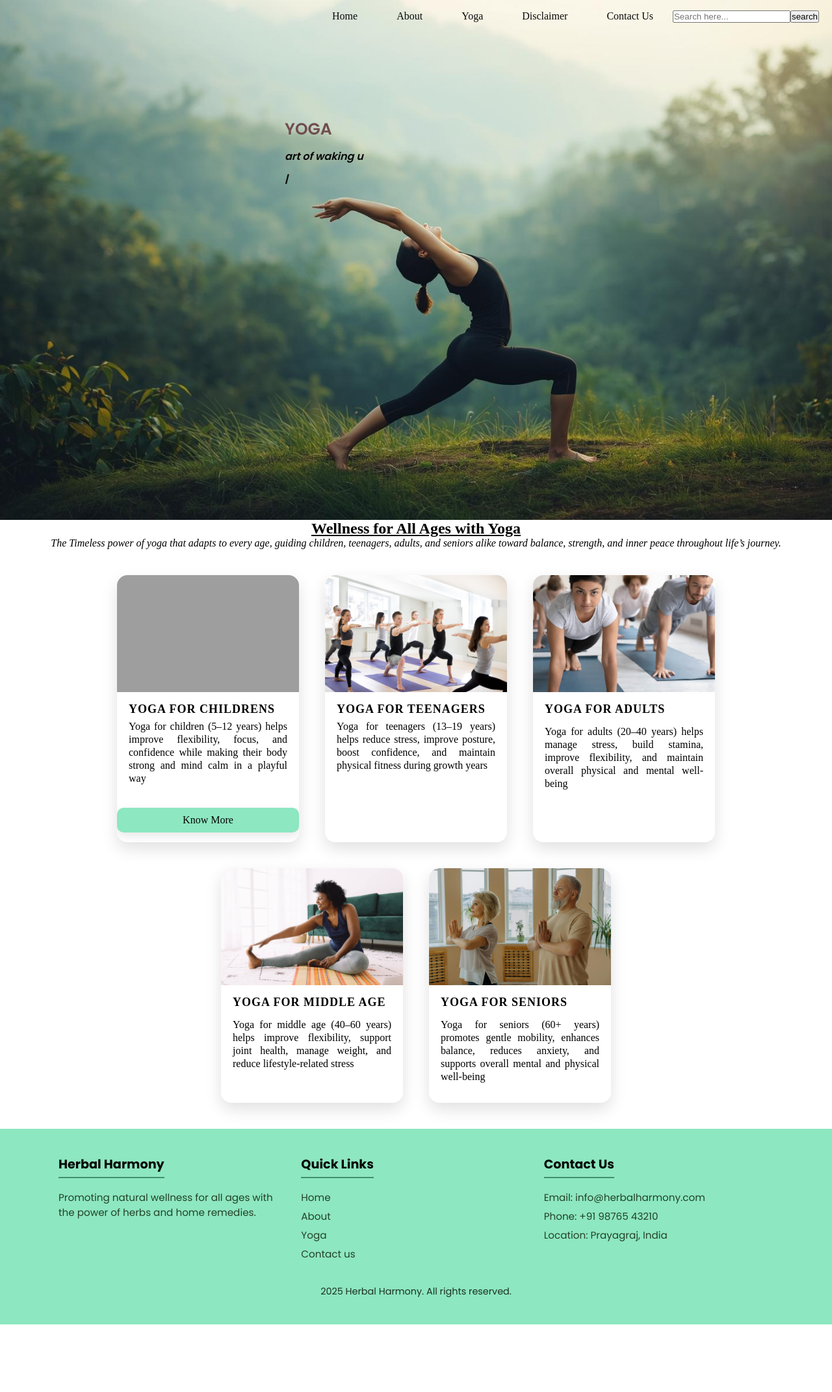
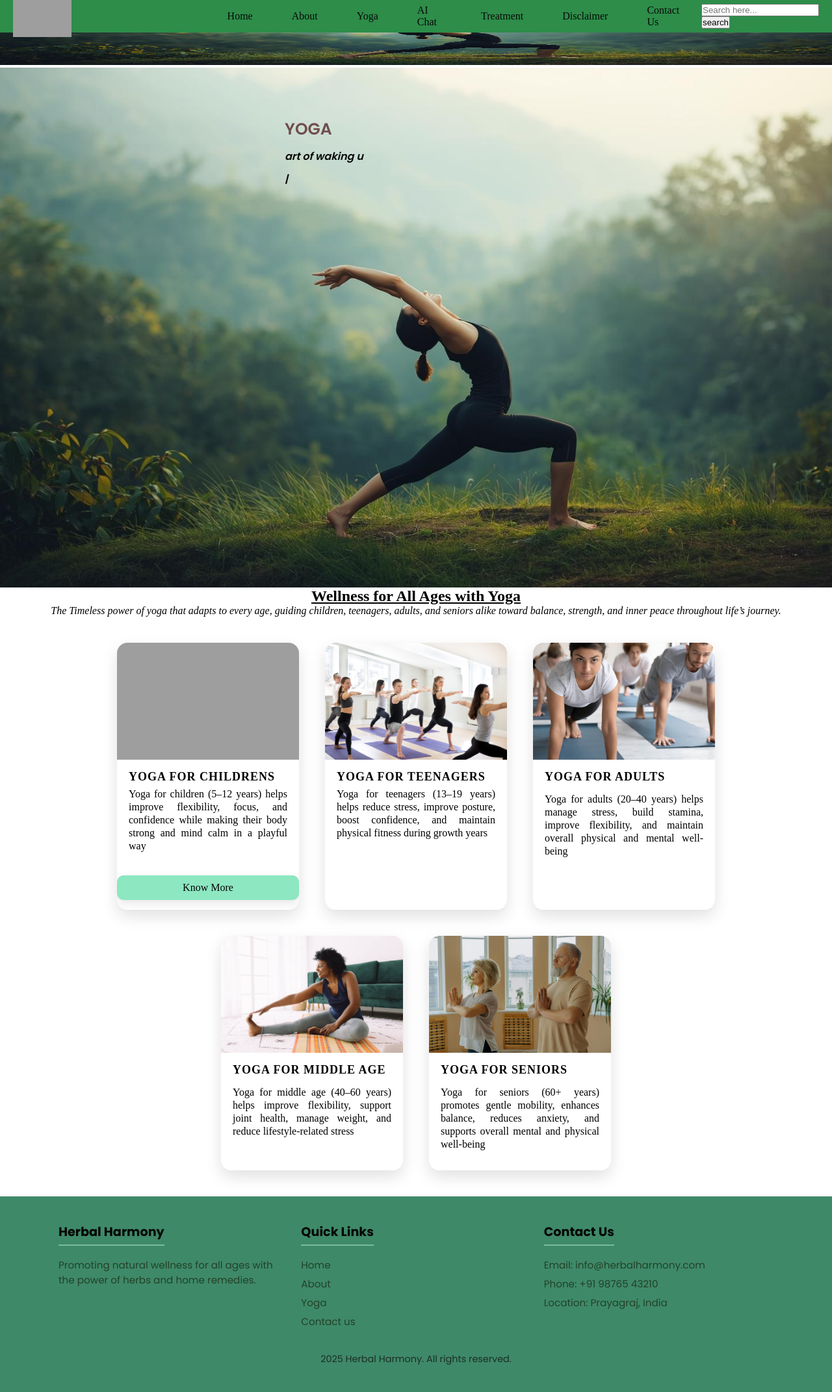
Before and after one commit to Prakriti-Srivastava/Herbal-Harmony1, a Django app: page /yoga in a window 1280 px wide. Shown: the whole page at 65% size. Before the commit the page ends 2038 px from the top, so only its background shows below. Run offline with Django 5.2, Linux system fonts and the light colour scheme; some libraries are stand-ins or nearby versions; grey boxes are pictures that could not be loaded.

Commit message:
search added in files

```diff
--- a/herbal_harmony_backend/static/css/yogastyle.css
+++ b/herbal_harmony_backend/static/css/yogastyle.css
@@ -3,21 +3,84 @@
   padding: 0;
   box-sizing: border-box;
 }
+
+/* ------------------------new-navbar-------------------------- */
+/* .navbar {
+  display: flex;
+  justify-content: space-between;
+  align-items: center;
+  padding: 12px 40px;
+  background:rgb(37 118 47);
+  /*position: sticky;
+  top: 0;
+  z-index: 1000;
+  width:0;
+}
+
+.nav-list {
+  list-style: none;
+  display: flex;
+  align-items: center;
+  gap: 25px;
+
+}
+
+.nav-list li a {
+  text-decoration: none;
+  color: #fff;
+  font-weight: 500;
+  transition: color 0.3s;
+}
+
+.nav-list li a:hover {
+  color: #95d5b2;
+}
+
+.logo img {
+  max-height: 80px;
+}
+
+#search {
+  padding: 6px 8px;
+  border-radius: 5px;
+  border: none;
+  outline: none;
+  align-items: right;
+  width: 370px;
+
+}
+
+.btn-sm {
+  padding: 6px 10px;
+  margin-left: 5px;
+  background: #40916c;
+  border: none;
+  border-radius: 5px;
+  color: #fff;
+  cursor: pointer;
+  transition: 0.3s;
+}
+
+.btn-sm:hover {
+  background: #52b788;
+} */
+
+/*----------------------------navbar------------------------*/
 .navbar{
     overflow: hidden; /* Clear floats */
-    position: fixed; /* Fixed position */
-    background-color: rgb(183, 19, 19); /* Dark herbal green */
+    position: fixed; /* Fixed position  */
+    background: rgb(46, 122, 76); /* Dark herbal green*/
     width: 100%; /* Full width */
-   /* z-index: 100; /* Sit on top */
+    z-index: 100; /* Sit on top*/
     top:0; /* Stay on top */
     left:0;
   }
 .nav-list {
     display:flex;        /* Horizontal layout */
-    align-items: center;                  /* Vertically center */
+    align-items: center;                  /* Vertically center*/
     position: fixed;                    /* Fixed position */
-    /*background-color: rgb(183, 19, 19); /* Dark herbal green */
-    justify-content: flex-end;           /* Align to right */
+    background-color: rgb(45, 141, 73); /* Dark herbal green */
+    justify-content: flex-end;           /* Align to right*/
     width: 100%;                       /* Full width */
     margin: 0;                      /* No default margin */
     padding: 0 20px;                 /* Horizontal padding */
@@ -26,8 +89,8 @@
   }
 .nav-list li{
     list-style: none;           /* No bullets */
-    color: rgb(14, 14, 14);                /* Text color */
-    padding: 26px 30px;         /* Spacing */
+    color: rgb(14, 14, 14);                /* Text color*/
+    padding: 26px 30px;         /* Spacing*/
 
   }
 .nav-list li a{
@@ -40,8 +103,8 @@
         color : rgb(75, 197, 95);
   }
 
-.background-firstSection {
-    background-image: url('../pictures/yogamainbg.jpg'); /* Background image */
+ .background-firstSection {
+    background-image: url('../pictures/yogamainbg.jpg'); /* Background image*/
     background-size: cover;
     background-repeat: no-repeat;
     height: 100vh; /* Full viewport height */
@@ -186,7 +249,7 @@
 }
 
 footer {
-      background: #8de7c0; /* Dark herbal green */
+      background: #3e8968; /* Dark herbal green */
       color: #040404; /* Dark text for contrast */
       margin-top: 40px;
       padding: 40px 20px; /* Increased padding for better spacing */
@@ -204,7 +267,7 @@ footer {
     .footer-column h3 {
       margin-bottom: 12px;
       font-size: 1.2rem;
-      border-bottom: 2px solid #40916c;
+      border-bottom: 2px solid #7aba9d;
       display: inline-block;
       padding-bottom: 5px;
     }
@@ -239,21 +302,21 @@ footer {
 
 
 /* Search bar styles */
-mark {
-  background-color: yellow; /* Highlight color */
-  padding: 0;                /* No extra padding */
-  margin: 0;                 /* No extra margin */
+/* mark {
+  background-color: yellow; /* Highlight color
+  padding: 0;                /* No extra padding
+  margin: 0;                 /* No extra margin
 }
 
 #searchForm {
-  margin: 20px 0;            /* Top and bottom margin */
-  text-align: center;        /* Center align the form */
+  margin: 20px 0;            /* Top and bottom margin
+  text-align: center;        /* Center align the form
 }
 
 #searchInput {
-  width: 60%;                /* Input field width */
-  padding: 10px;             /* Padding inside the input */
-  font-size: 1rem;           /* Font size */
-  border: 2px solid #100d0d;    /* Border style */
-  border-radius: 5px;        /* Rounded corners */
+  width: 60%;                /* Input field width
+  padding: 10px;             /* Padding inside the input
+  font-size: 1rem;           /* Font size
+  border: 2px solid #100d0d;    /* Border style
+  border-radius: 5px;        Rounded corners
 }
--- a/herbal_harmony_backend/templates/About.html
+++ b/herbal_harmony_backend/templates/About.html
@@ -21,6 +21,8 @@
                     <li><a href="{% url 'Home' %}">Home</a></li>
                     <li><a href="{% url 'About' %}">About</a></li>
                     <li><a href="{% url 'yoga' %}">Yoga</a></li>
+                    <li><a href="{% url 'healthform' %}">AI Chat</a></li>
+                    <li><a href="{% url 'Treatment' %}">Treatment</a></li>
                     <li><a href="#disclaimer">Disclaimer</a></li>
                     <li><a href="#contact">Contact Us</a></li>
 
--- a/herbal_harmony_backend/templates/Bodypain.html
+++ b/herbal_harmony_backend/templates/Bodypain.html
@@ -22,6 +22,8 @@
                     <li><a href="{% url 'Home' %}">Home</a></li>
                     <li><a href="#About">About</a></li>
                     <li><a href="{% url 'yoga' %}">Yoga</a></li>
+                    <li><a href="{% url 'healthform' %}">AI Chat</a></li>
+                    <li><a href="{% url 'Treatment' %}">Treatment</a></li>
                     <li><a href="#disclaimer">Disclaimer</a></li>
                     <li><a href="#contact">Contact Us</a></li>
                 </ul>
--- a/herbal_harmony_backend/templates/Cold.html
+++ b/herbal_harmony_backend/templates/Cold.html
@@ -21,6 +21,8 @@
                     <li><a href="{% url 'Home' %}">Home</a></li>
                     <li><a href="{% url 'About' %}">About</a></li>
                     <li><a href="{% url 'yoga' %}">Yoga</a></li>
+                    <li><a href="{% url 'healthform' %}">AI Chat</a></li>
+                    <li><a href="{% url 'Treatment' %}">Treatment</a></li>
                     <li><a href="#disclaimer">Disclaimer</a></li>
                     <li><a href="#contact">Contact Us</a></li>
                 </ul>
--- a/herbal_harmony_backend/templates/Fatigue.html
+++ b/herbal_harmony_backend/templates/Fatigue.html
@@ -22,6 +22,8 @@
                     <li><a href="{% url 'Home' %}">Home</a></li>
                     <li><a href="#About">About</a></li>
                     <li><a href="{% url 'yoga' %}">Yoga</a></li>
+                    <li><a href="{% url 'healthform' %}">AI Chat</a></li>
+                    <li><a href="{% url 'Treatment' %}">Treatment</a></li>
                     <li><a href="#disclaimer">Disclaimer</a></li>
                     <li><a href="#contact">Contact Us</a></li>
                 </ul>
--- a/herbal_harmony_backend/templates/Fever.html
+++ b/herbal_harmony_backend/templates/Fever.html
@@ -21,6 +21,8 @@
                     <li><a href="{% url 'Home' %}">Home</a></li>
                     <li><a href="{% url 'About' %}">About</a></li>
                     <li><a href="{% url 'yoga' %}">Yoga</a></li>
+                    <li><a href="{% url 'healthform' %}">AI Chat</a></li>
+                    <li><a href="{% url 'Treatment' %}">Treatment</a></li>
                     <li><a href="#disclaimer">Disclaimer</a></li>
                     <li><a href="#contact">Contact Us</a></li>
                 </ul>
--- a/herbal_harmony_backend/templates/Headache.html
+++ b/herbal_harmony_backend/templates/Headache.html
@@ -22,6 +22,8 @@
                     <li><a href="{% url 'Home' %}">Home</a></li>
                     <li><a href="#About">About</a></li>
                     <li><a href="{% url 'yoga' %}">Yoga</a></li>
+                    <li><a href="{% url 'healthform' %}">AI Chat</a></li>
+                    <li><a href="{% url 'Treatment' %}">Treatment</a></li>
                     <li><a href="#disclaimer">Disclaimer</a></li>
                     <li><a href="#contact">Contact Us</a></li>
                 </ul>
--- a/herbal_harmony_backend/templates/Home.html
+++ b/herbal_harmony_backend/templates/Home.html
@@ -64,6 +64,7 @@
 
            <!--  -------------------card section---------------  -->
         <section class=" secondSection">
+          <h1>For Detailed knowledge....</h1>
             <div class="card">
               <img src="{% static 'pictures/herb.jpg' %}" alt="herb" width="">
                   <h2>HERBS</h2>
--- a/herbal_harmony_backend/templates/Treatment.html
+++ b/herbal_harmony_backend/templates/Treatment.html
@@ -21,6 +21,8 @@
                     <li><a href="{% url 'Home' %}">Home</a></li>
                     <li><a href="{% url 'About' %}">About</a></li>
                     <li><a href="{% url 'yoga' %}">Yoga</a></li>
+                    <li><a href="{% url 'healthform' %}">AI Chat</a></li>
+                    <li><a href="{% url 'Treatment' %}">Treatment</a></li>
                     <li><a href="#disclaimer">Disclaimer</a></li>
                     <li><a href="#contact">Contact Us</a></li>
                 </ul>
--- a/herbal_harmony_backend/templates/childyoga.html
+++ b/herbal_harmony_backend/templates/childyoga.html
@@ -23,6 +23,8 @@
                     <li><a href="{% url 'Home' %}">Home</a></li>
                     <li><a href="{% url 'About' %}">About</a></li>
                     <li><a href="{% url 'yoga' %}">Yoga</a></li>
+                    <li><a href="{% url 'healthform' %}">AI Chat</a></li>
+                    <li><a href="{% url 'Treatment' %}">Treatment</a></li>
                     <li><a href="#disclaimer">Disclaimer</a></li>
                     <li><a href="#contact">Contact Us</a></li>
                 </ul>
--- a/herbal_harmony_backend/templates/herb.html
+++ b/herbal_harmony_backend/templates/herb.html
@@ -24,6 +24,8 @@
                     <li><a href="{% url 'Home' %}">Home</a></li>
                     <li><a href="{% url 'About' %}">About</a></li>
                     <li><a href="{% url 'yoga' %}">Yoga</a></li>
+                    <li><a href="{% url 'healthform' %}">AI Chat</a></li>
+                    <li><a href="{% url 'Treatment' %}">Treatment</a></li>
                     <li><a href="#disclaimer">Disclaimer</a></li>
                     <li><a href="#contact">Contact Us</a></li>
                 </ul>
--- a/herbal_harmony_backend/templates/medherb.html
+++ b/herbal_harmony_backend/templates/medherb.html
@@ -22,6 +22,8 @@
                     <li><a href="{% url 'Home' %}">Home</a></li>
                     <li><a href="{% url 'About' %}">About</a></li>
                     <li><a href="{% url 'yoga' %}">Yoga</a></li>
+                    <li><a href="{% url 'healthform' %}">AI Chat</a></li>
+                    <li><a href="{% url 'Treatment' %}">Treatment</a></li>
                     <li><a href="#disclaimer">Disclaimer</a></li>
                     <li><a href="#contact">Contact Us</a></li>
                 </ul>
--- a/herbal_harmony_backend/templates/output.html
+++ b/herbal_harmony_backend/templates/output.html
@@ -27,7 +27,7 @@
 
 <section class="ai-section" style="padding:20px;">
     <h1>Your Personalized Herbal Remedies & Yoga Plan</h1>
-    <h2> AI Suggestions 🤖</h2>
+    <h2> AI Suggestions </h2>
 
     <!-- Display Age Group and Symptom -->
     {% if remedy %}
@@ -35,10 +35,10 @@
         <p><b>Symptom:</b> {{ symptom }}</p>
 
         <!-- Display Remedy and Yoga Suggestions -->
-        <h3>Herbal Remedies 🌿:</h3>
+        <h3>Herbal Remedies :</h3>
         <a href="{{ link_remedy }}">{{ remedy }}</a>
 
-        <h3>Yoga Suggestion 🧘‍♀️:</h3>
+        <h3>Yoga Suggestion :</h3>
         <a href="{{ link_yoga }}">{{ yoga }}</a>
     {% else %}
         <p style="color:red;">Sorry, no match found.</p>
--- a/herbal_harmony_backend/templates/tulsi.html
+++ b/herbal_harmony_backend/templates/tulsi.html
@@ -25,7 +25,7 @@
                     <li><a href="{% url 'About' %}">About</a></li>
                     <li><a href="{% url 'yoga' %}">Yoga</a></li>
                     <li><a href="{% url 'healthform' %}">AI Chat</a></li>
-                    <li><a href="#Treatment">Treatment</a></li>
+                    <li><a href="{% url 'Treatment' %}">Treatment</a></li>
                     <li><a href="#disclaimer">Disclaimer</a></li>
                     <li><a href="#contact">Contact Us</a></li>
                 </ul>
--- a/herbal_harmony_backend/templates/yoga.html
+++ b/herbal_harmony_backend/templates/yoga.html
@@ -13,35 +13,58 @@
 
 </head>
 <body>
+  <!-- --------------------new navbar----------------     -->
+   <!-- <nav class="navbar background">
+
+                <ul class="nav-list">
+                    <div class="logo"><img src="{% static 'pictures/logo.png' %}" alt="logo" width="30%"></div>
+
+                    <li><a href="{% url 'Home' %}">Home</a></li>
+
+                    <li><a href="{% url 'About' %}">About</a></li>
+                    <li><a href="{% url 'yoga' %}">Yoga</a></li>
+                   <li><a href="{% url 'healthform' %}">AI Chat</a></li>
+                    <li><a href="{% url 'Treatment' %}">Treatment</a></li>
+                    <li><a href="#disclaimer">Disclaimer</a></li>
+                    <li><a href="#contact">Contact Us</a></li>
+                </ul>
+
+
+                <input type="text" name="search" id="search">
+                <button class="btn btn-sm">search</button>
+             </nav> -->
 <!------------------------------Navbar-------------------------------------->
 
-  <nav class="navbar-background">
+ <nav class="navbar-background">
 
                 <ul class="nav-list">
-                   <!-- <div class="logo"><img src="pictures/Black White Minimalist Elegant Beauty House Initial Logo (1).png" alt="logo" width="30%"></div>  -->
+                  <div class="logo"><img src="pictures/Black White Minimalist Elegant Beauty House Initial Logo (1).png" alt="logo" width="30%"></div>
 
                     <li><a href="{% url 'Home' %}">Home</a></li>
                     <li><a href="{% url 'About' %}">About</a></li>
                     <li><a href="{% url 'yoga' %}">Yoga</a></li>
+                    <li><a href="{% url 'healthform' %}">AI Chat</a></li>
+                    <li><a href="{% url 'Treatment' %}">Treatment</a></li>
                     <li><a href="#disclaimer">Disclaimer</a></li>
                     <li><a href="#contact">Contact Us</a></li>
 
-        <!--<form method="get" action="{% url 'yoga' %}">
+        <form method="get" action="{% url 'yoga' %}">
             <input type="text" name="query" placeholder="Search here..." value="{{ request.GET.query }}">
-            <button type="submit">search</button> -->
+            <button type="submit">search</button>
 
-          <input type="text" id="searchBox" placeholder="Search here...">
-           <!-- <input type="text" id="searchBox" oninput="highlightText()" placeholder="Search..."> -->
-          <button onclick="highlightText()">search</button>
+     <!--   <input type="text" id="searchBox" placeholder="Search here...">
+            <input type="text" id="searchBox" oninput="highlightText()" placeholder="Search...">
+          <button onclick="highlightText()">search</button> -->
 
 
         <!--</form>-->
 
-                </ul>
+            </ul>
     </nav>
-    <!--<div>
+    <!-- <div>
           {{ content|safe }}
         </div>-->
+        <img src="{%  static '../pictures/yogamainbg.jpg' %}" alt="image" width="100%" height="100vh">
 <!---------------------------front page section------------------------------>
 
     <section class="background-firstSection">
```
